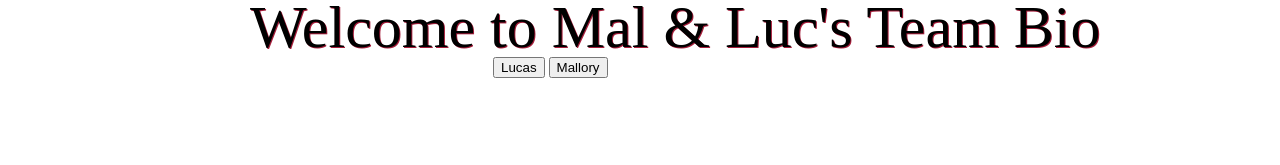
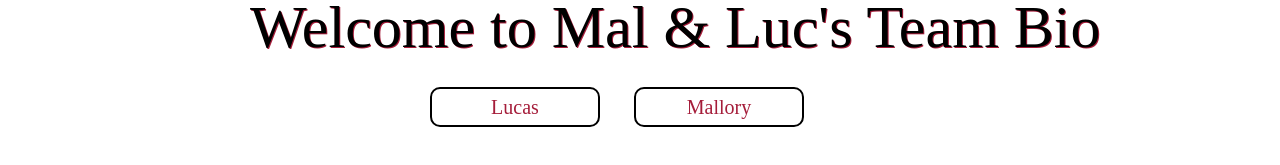
Before and after one commit to mcoleman78786/coleman_m_beatty_l_DynamicTeamPage, a plain HTML site: page index.html in a window 1280 px wide. Shown: the part 253-418 px from the top of the page. Drawn offline with Linux system fonts and the light colour scheme; a web font is replaced by a local one.

Commit message:
added logo, text, and buttons

```diff
--- a/css/main.css
+++ b/css/main.css
@@ -32,7 +32,27 @@ h2 {
 }
 
 #nameButton {
-	margin: 0 auto;
+	margin-left: 400px;
+}
+
+button {
+	margin-left: 30px;
+	text-align: center;
+	margin-top: 30px;
+	width: 170px;
+	height: 40px;
+	border-radius: 10px;
+	border: 2px solid black;
+	background-color: white;
+    font-family: 'Average', serif;
+    font-size: 20px;
+    color: #a51d3a;
+}
+
+button:hover {
+	background-color: black;
+	color: #ea5769;
+	border: 2px solid #a51d3a;
 }
 /*
 #malBio:hover {
```
Also changed, not shown: index.html (+3 -2 lines).
